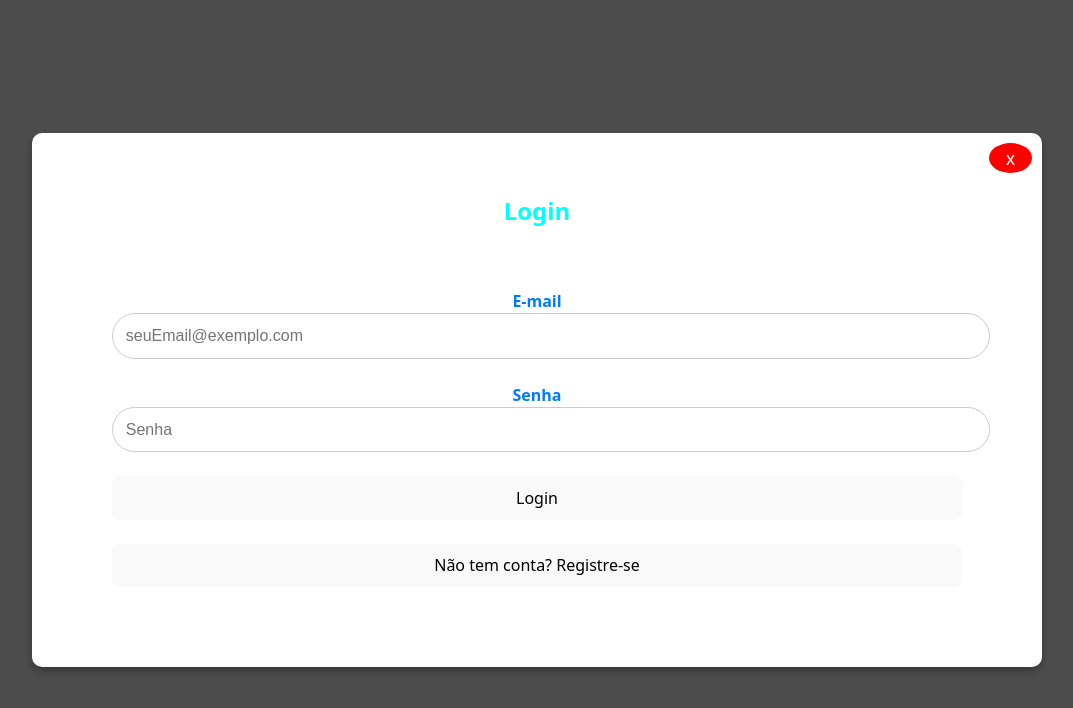
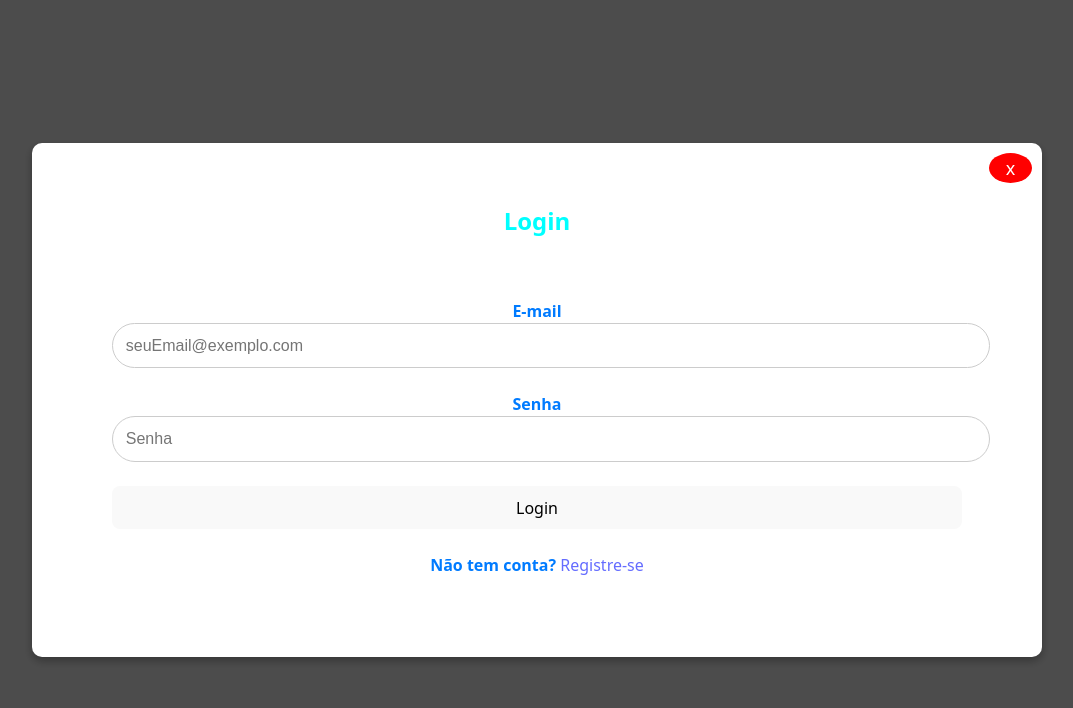
Before and after one commit to Eduardo12305/SmartRig, a React (Vite) app in the folder app/: page /login in a window 1280 px wide. Shown: the top 708 px of the page, without its empty margins (103-1176 px from the left). Built offline with nearby package versions, Linux system fonts and the light colour scheme.

Commit message:
Feat: cursor ponter tag a

```diff
--- a/app/src/components/css/modal.styled.jsx
+++ b/app/src/components/css/modal.styled.jsx
@@ -76,3 +76,8 @@ color: ${(prop) => prop.color ? prop.color: 'red'};
 font-size: ${(prop) => prop.fontSize ? prop.fontSize: '0.9rem'};
 margin-top: ${(prop) => prop.marginT ? prop.marginT: '0.5rem'};
 `;
+
+export const Cursor = styled.a`
+
+cursor: ${(prop) => prop.cursor ? prop.cursor: 'pointer'}
+`
--- a/app/src/components/loginModal.jsx
+++ b/app/src/components/loginModal.jsx
@@ -1,7 +1,7 @@
 import { useState } from "react";
 import { loginUser } from "./apiService";
 import InputField from "./inputField";
-import { Wrapper, Modal, CloseButton, ErrorMenss, Form } from './css/modal.styled';
+import { Wrapper, Modal, CloseButton, ErrorMenss, Form, Cursor } from './css/modal.styled';
 
 export const LoginModal = ({ onClose, onSwitchToRegister }) => {
     const [email, setEmail] = useState("");
@@ -49,9 +49,14 @@ export const LoginModal = ({ onClose, onSwitchToRegister }) => {
                     />
                     {errorMessage && <ErrorMenss color="blue">{errorMessage}</ErrorMenss>}
                     <button type="submit">Login</button>
-                    <button type="button" onClick={onSwitchToRegister}>
-                        Não tem conta? Registre-se
-                    </button>
+
+                    <div>
+                        <label>Não tem conta? </label>
+                        <Cursor  onClick={onSwitchToRegister}>
+                            Registre-se
+                        </Cursor>
+                    </div>
+
                 </Form>
             </Modal>
         </Wrapper>
--- a/app/src/components/registerModal.jsx
+++ b/app/src/components/registerModal.jsx
@@ -2,7 +2,7 @@ import { useState } from "react";
 import { useNavigate } from "react-router-dom";
 import { registerUser } from "./apiService";
 import InputField from "./inputField";
-import { Wrapper, Modal, CloseButton, ErrorMenss, Form } from "./css/modal.styled";
+import { Wrapper, Modal, CloseButton, ErrorMenss, Form, Cursor } from "./css/modal.styled";
 
 export const RegisterModal = ({ onClose, onSwitchToLogin }) => {
     const [name, setName] = useState("");
@@ -46,9 +46,13 @@ export const RegisterModal = ({ onClose, onSwitchToLogin }) => {
                     <InputField id="confirmPassword" label="Confirmar Senha" value={confPassword} onChange={(e) => setConfPassword(e.target.value)} placeholder="Confirmar Senha" required type="password" />
                     {errorMessage && <ErrorMenss>{errorMessage}</ErrorMenss>}
                     <button type="submit">Registrar</button>
-                    <button type="button" onClick={onSwitchToLogin}>
-                        Já tem conta? Faça login
-                    </button>
+                    <div>
+                        <label>Já tem conta? </label>
+                        <Cursor onClick={onSwitchToLogin}>
+                             Faça login
+                        </Cursor>
+                    </div>
+
                 </Form>
             </Modal>
         </Wrapper>
```
